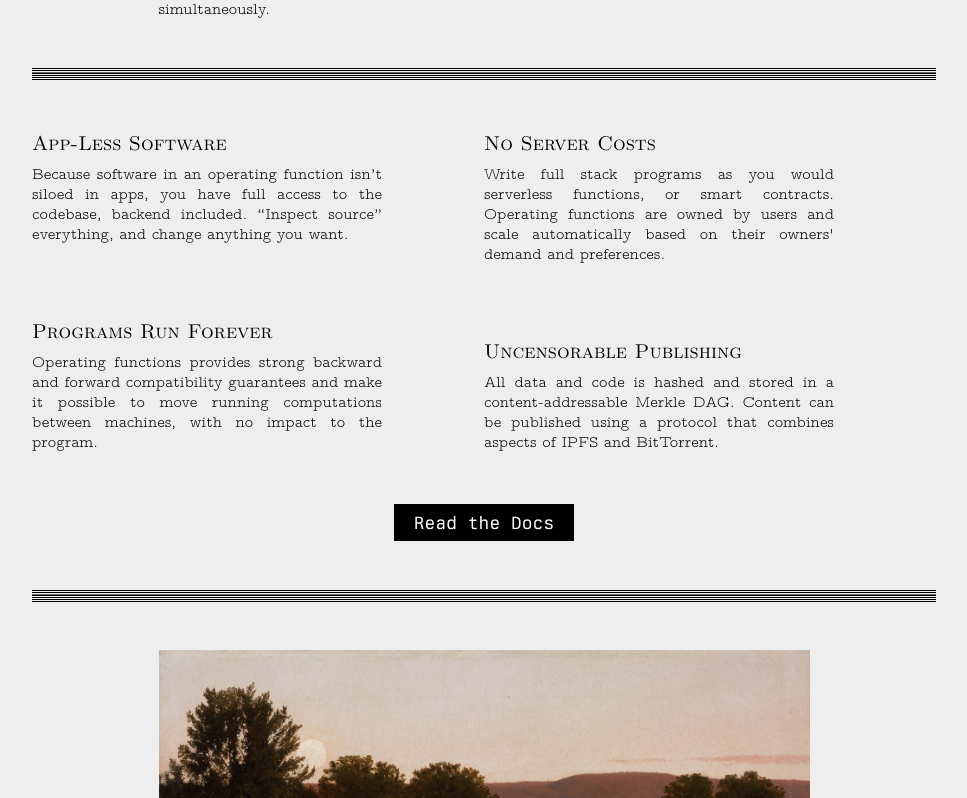
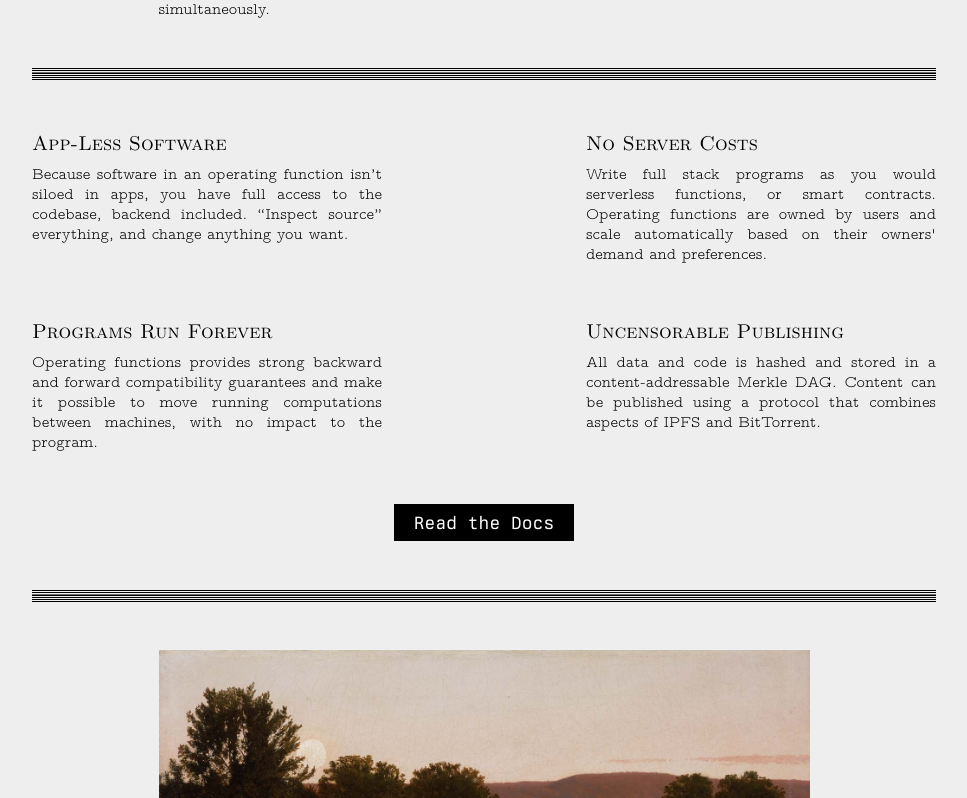
Before and after one commit to deathtothecorporation/vaporware.network, a Next.js app: page / in a window 1280 px wide. Shown: the part 742-1540 px from the top of the page, without its empty margins (156-1123 px from the left). Built offline with nearby package versions, Linux system fonts and the light colour scheme.

Commit message:
Fix columns

```diff
--- a/src/app/globals.css
+++ b/src/app/globals.css
@@ -393,20 +393,21 @@ section.system-components > article.right > header {
 
 section.main-points > article.left {
   /*@apply col-start-1;*/
-  @apply justify-self-start;
+  @apply md:justify-self-start;
 }
 section.main-points > article.right {
   /*@apply col-end-3;*/
-  @apply self-end;
+  @apply md:justify-self-end;
 }
 
-section.main-points > article.left {
+section.system-components > article.left {
   /*@apply col-start-1;*/
   /*@apply justify-self-start;*/
 }
-section.main-points > article.right {
+section.system-components > article.right {
   /*@apply col-end-3;*/
   /*@apply self-end;*/
+  @apply justify-self-end;
 }
 
 .system-components header {
--- a/src/app/page.tsx
+++ b/src/app/page.tsx
@@ -215,7 +215,7 @@ export default function Home() {
           <div className="horizontal-bars"></div>
         </div>
 
-        <section className="main-points content-zone">
+        <section className="main-points flex flex-col items-center content-zone">
           <article className="left">
             <header className="">
               <h2>App-Less Software</h2>
@@ -569,7 +569,7 @@ type CogClosure =
             <div className="horizontal-bars"></div>
           </div>
 
-          <section className="system-components md:grid md:grid-cols-2 md:gap-y-[65px] items-center flex flex-col content-zone">
+          <section className="system-components md:grid md:grid-cols-2 md:jusitfy-between md:gap-y-[65px] items-center flex flex-col content-zone">
             <article className="left mb-opfn-sm">
               <header className="mb-2 mt-0">
                 <h2 className="mb-0">PLAN</h2>
```
